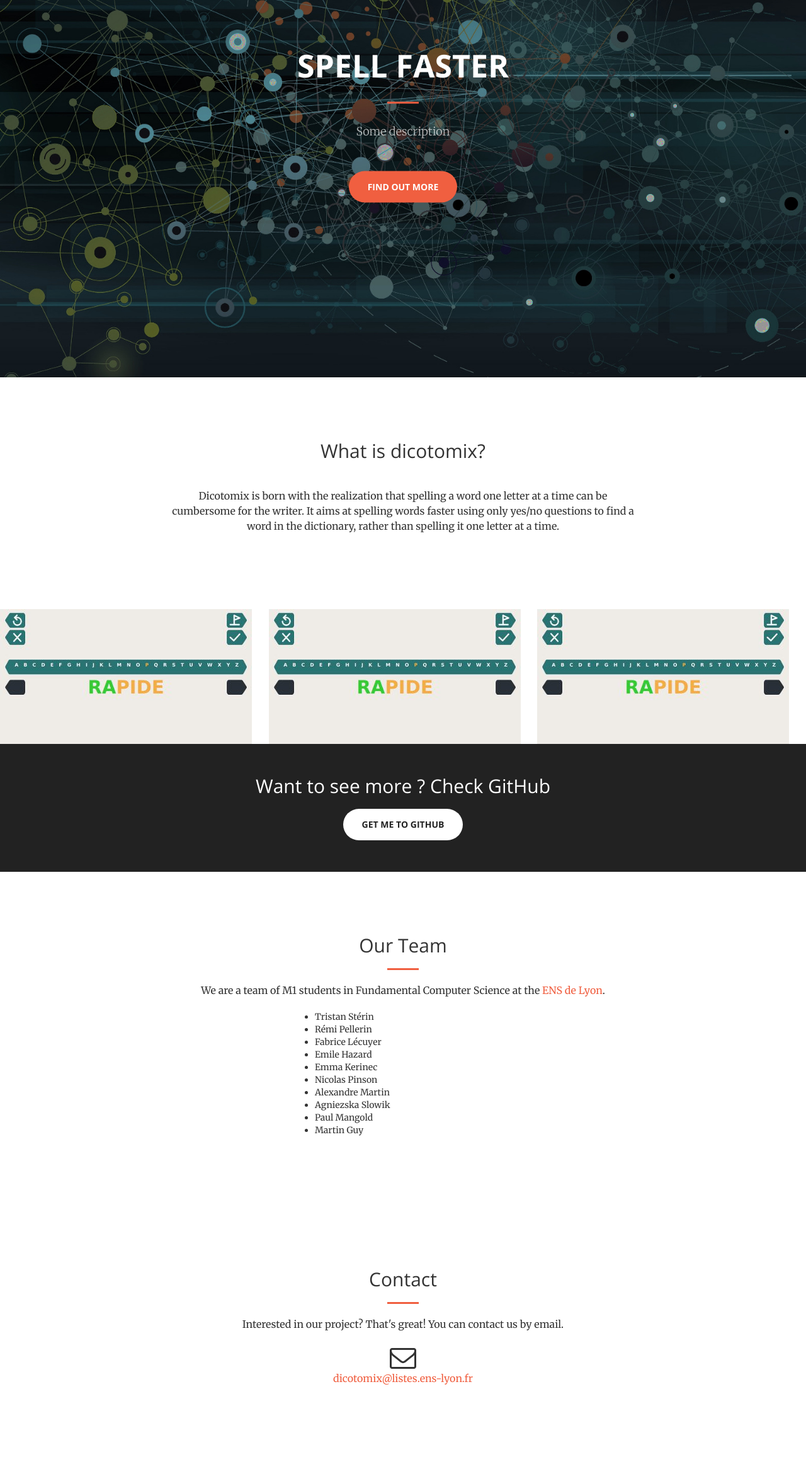
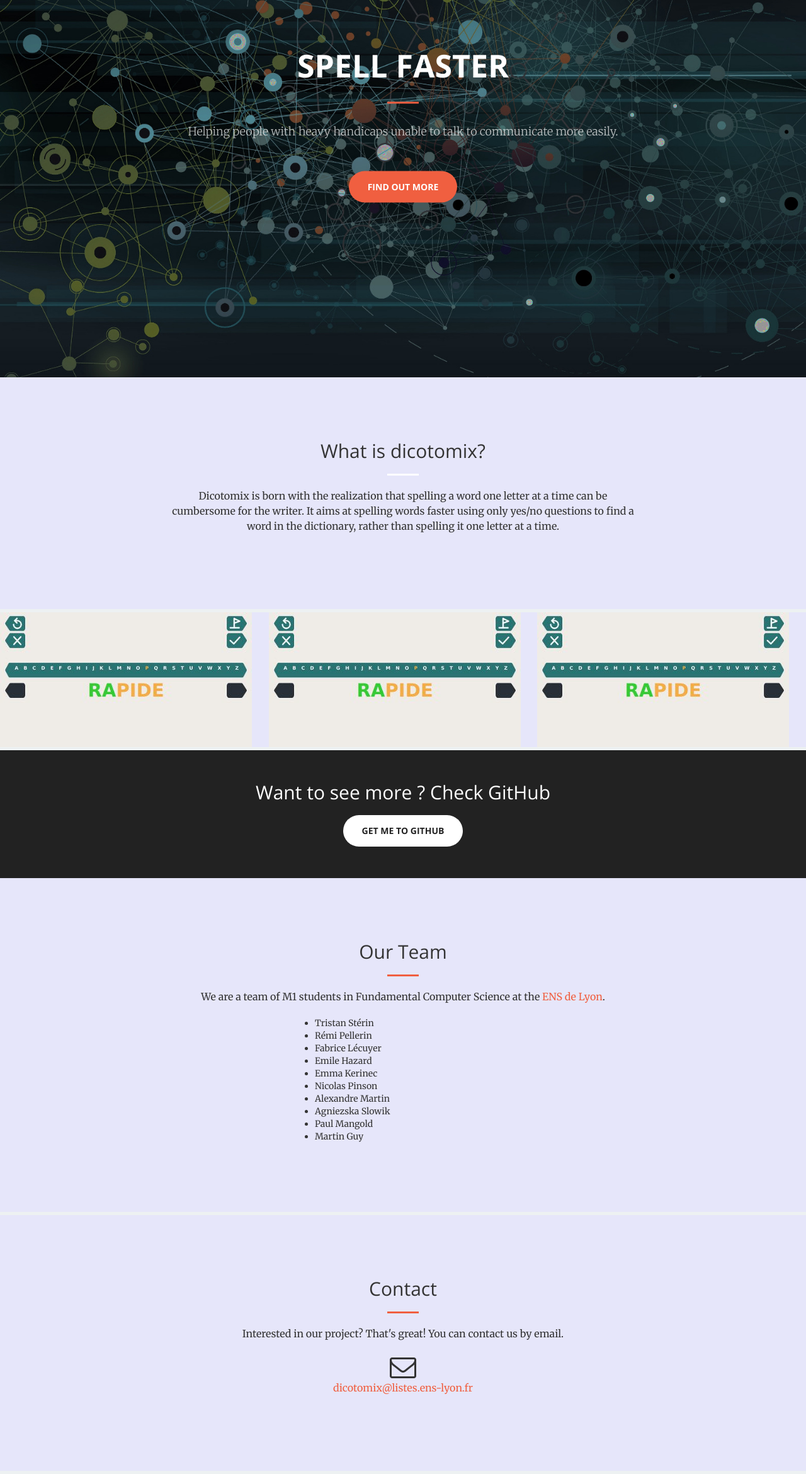
Before and after one commit to Dicotomix/DicotomixWebsite, a PHP site: page / in a window 1280 px wide. Shown: the part 201-2541 px from the top of the page at 63% size. Before the commit the page ends 2399 px from the top, so only its background shows below. Run offline with PHP 8.4, Linux system fonts and the light colour scheme; some libraries are stand-ins or nearby versions.

Commit message:
Add some style in css. Change background of some tiles. Add description on header

```diff
--- a/css/creative.css
+++ b/css/creative.css
@@ -3,6 +3,10 @@
  * Copyright 2013-2016 Start Bootstrap
  * Licensed under MIT (https://github.com/BlackrockDigital/startbootstrap/blob/gh-pages/LICENSE)
  */
+
+
+/* CUSTOM CSS AT THE END */
+
 html,
 body {
   height: 100%;
@@ -414,3 +418,17 @@
 body {
   webkit-tap-highlight-color: #222222;
 }
+
+
+/* CUSTOM CSS */
+
+.bg-lavender {
+  /*background-color: #e6ebec;*/
+  background-color: lavender;
+}
+
+section
+{
+	//margin-bottom:2px;
+	border-bottom: 5px solid #edf1f2;
+}
--- a/index.html
+++ b/index.html
@@ -23,7 +23,7 @@
     <link href="vendor/magnific-popup/magnific-popup.css" rel="stylesheet">
 
     <!-- Theme CSS -->
-    <link href="css/creative.min.css" rel="stylesheet">
+    <link href="css/creative.css" rel="stylesheet">
 
     <!-- HTML5 Shim and Respond.js IE8 support of HTML5 elements and media queries -->
     <!-- WARNING: Respond.js doesn't work if you view the page via file:// -->
@@ -78,7 +78,7 @@
             <div class="header-content-inner">
                 <h1 id="homeHeading">Spell Faster</h1>
                 <hr>
-                <p>Some description</p>
+                <p>Helping people with heavy handicaps unable to talk to communicate more easily.</p>
                 <a href="#project" class="btn btn-primary btn-xl page-scroll">Find Out More</a>
             </div>
         </div>
@@ -86,7 +86,7 @@
 
 	<!-- PROJECT -->
 
-    <section id="project">
+    <section class="bg-lavender" id="project">
         <div class="container">
             <div class="row">
                 <div class="col-lg-8 col-lg-offset-2 text-center">
@@ -152,7 +152,7 @@
 
 
 
-    <section class="no-padding" id="gallery">
+    <section class="bg-lavender no-padding" id="gallery">
         <div class="container-fluid">
             <div class="row no-gutter popup-gallery">
                <!--<div class="col-lg-12 text-center">
@@ -213,7 +213,7 @@
 
 	<!-- Team -->
 
-    <section id="team">
+    <section class="bg-lavender" id="team">
         <div class="container">
             <div class="row">
                 <div class="col-lg-8 col-lg-offset-2 text-center">
@@ -248,7 +248,7 @@
         </div>
     </section>
 
-    <section id="contact">
+    <section class="bg-lavender" id="contact">
         <div class="container">
             <div class="row">
                 <div class="col-lg-8 col-lg-offset-2 text-center">
```
